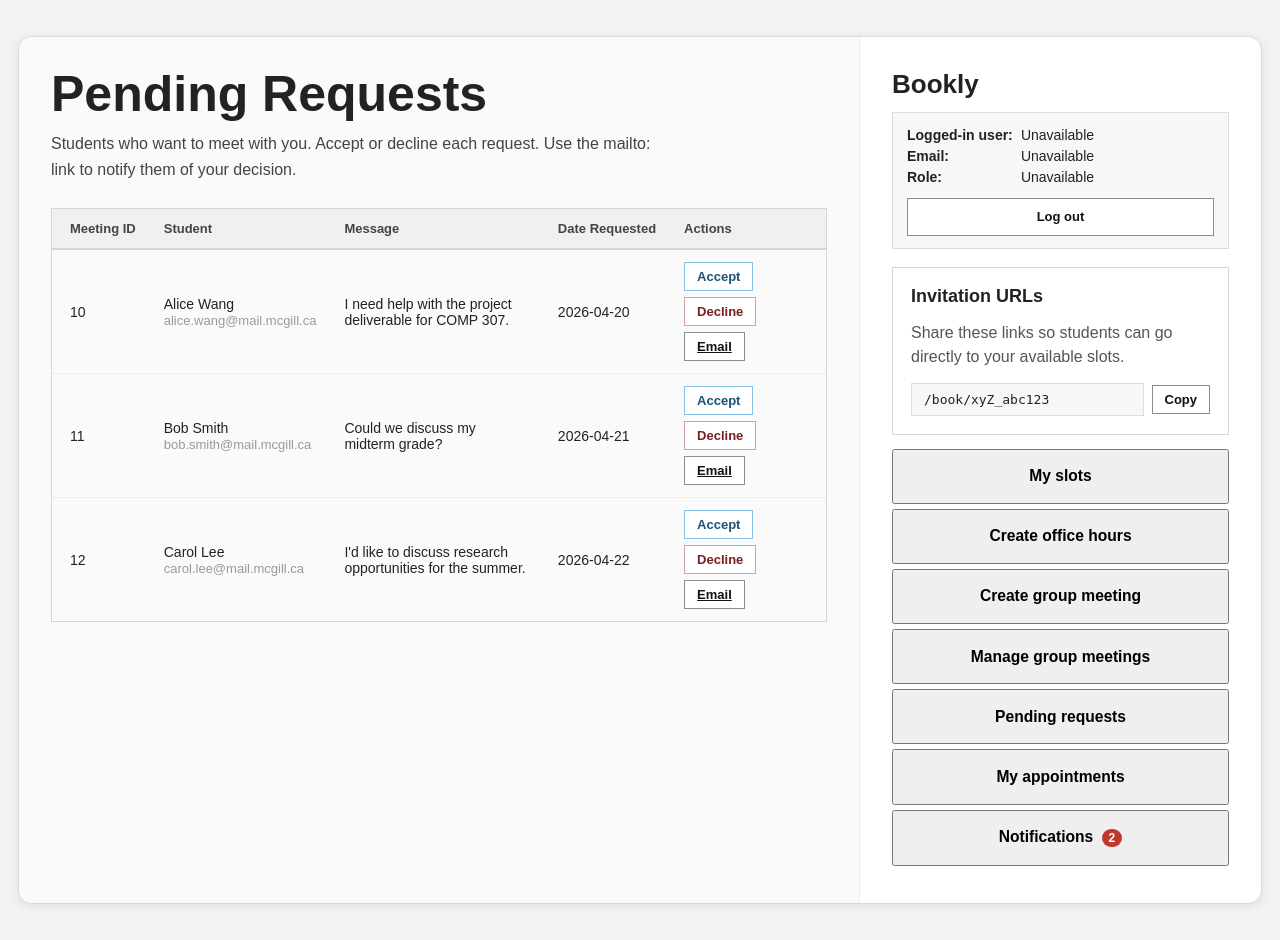
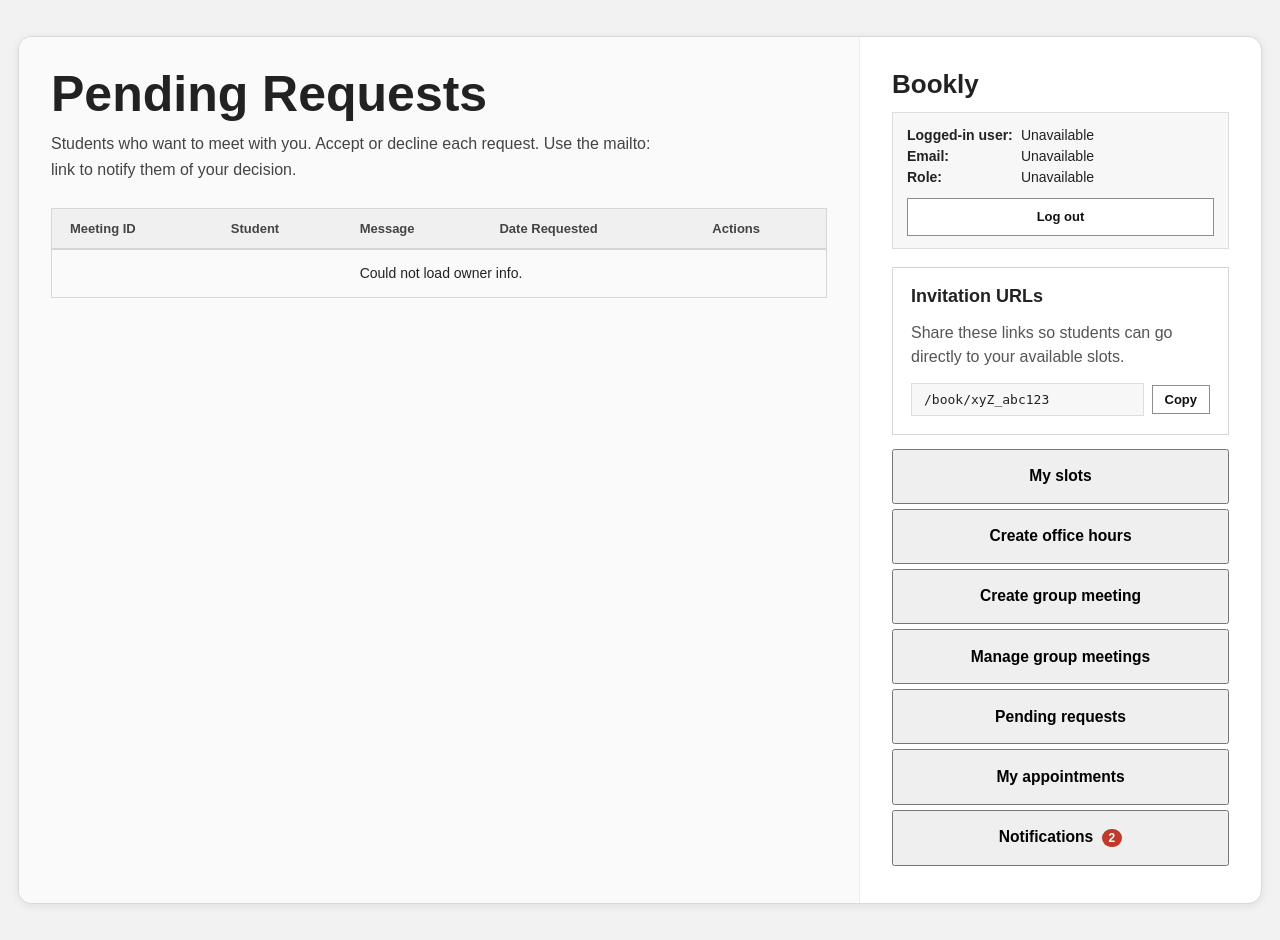
Before and after one commit to Morava83/Bookly-WebApp, a Flask app: template templates/OwnerHomePage.html in a window 1280 px wide, after a click on "Pending requests". Run offline with Flask 3, Linux system fonts and the light colour scheme; the template is opened without the code that fills it, so the values that code supplies are empty; some libraries are stand-ins or nearby versions.

Commit message:
Type1 complete (notification not implemented yet)

```diff
--- a/app.py
+++ b/app.py
@@ -17,7 +17,9 @@ app = Flask(__name__, template_folder="templates")
 socketio = SocketIO(app, cors_allowed_origins="*")
 app.secret_key = os.environ.get("SECRET_KEY", "dev-secret-key") # Change later
 
-# Dynamic media query / SMTP config
+# Dynamic media query
+# SMTP config
+# Zoom app
 app.config.update({
     "FROM_EMAIL": os.environ.get("FROM_EMAIL", "your_email@mail.mcgill.ca"),
     "EMAIL_PASSWORD": os.environ.get("EMAIL_PASSWORD", "your_app_password"),
@@ -55,6 +57,7 @@ def get_role_from_email(email):
         return "user"
     return None
 
+# Using Werkzeug for password
 def hash_password(password):
     return generate_password_hash(password, method="pbkdf2:sha256", salt_length=16)
 
--- a/static/owner-homepage.js
+++ b/static/owner-homepage.js
@@ -632,43 +632,219 @@ function finalizeMeeting(meetingID, slot) {
    TAB 5: Pending Requests — accept / decline
    ═══════════════════════════════════════════ */
 
-function acceptRequest(meetingID, studentEmail) {
-    /*
-     * BACKEND TODO: replace with fetch to /api/type1/accept
-     * body: { meetingID }
-     */
-    var row = document.getElementById('pending-row-' + meetingID);
-    if (row) row.remove();
+async function acceptRequest(meetingID, studentEmail) {
+    try {
+        const response = await fetch('/api/type1/accept', {
+            method: 'POST',
+            headers: {
+                'Content-Type': 'application/json'
+            },
+            body: JSON.stringify({ meetingID: meetingID })
+        });
 
-    showOwnerMsg('pendingSuccessNote', 'Request ' + meetingID + ' accepted.');
+        const data = await response.json();
 
-    // Open mailto: to notify the student
-    window.open(
-        'mailto:' + studentEmail +
-        '?subject=Bookly%20-%20Meeting%20accepted' +
-        '&body=' + encodeURIComponent('Your meeting request has been accepted.'),
-        '_self'
-    );
+        if (!response.ok) {
+            showOwnerError('pendingErrorNote', data.error || 'Could not accept request.');
+            return;
+        }
+
+        await loadPendingRequests();
+        await loadOwnerType1Meetings();
+
+        showOwnerMsg('pendingSuccessNote', 'Request ' + meetingID + ' accepted.');
+    } catch (error) {
+        console.error('Accept request error:', error);
+        showOwnerError('pendingErrorNote', 'Could not connect to server.');
+    }
 }
 
-function declineRequest(meetingID, studentEmail) {
-    /*
-     * BACKEND TODO: replace with fetch to /api/type1/decline
-     * body: { meetingID }
-     */
-    var row = document.getElementById('pending-row-' + meetingID);
-    if (row) row.remove();
+async function declineRequest(meetingID, studentEmail) {
+    try {
+        const response = await fetch('/api/type1/decline', {
+            method: 'POST',
+            headers: {
+                'Content-Type': 'application/json'
+            },
+            body: JSON.stringify({ meetingID: meetingID })
+        });
 
-    showOwnerMsg('pendingSuccessNote', 'Request ' + meetingID + ' declined.');
+        const data = await response.json();
 
-    // Open mailto: to notify the student
-    window.open(
-        'mailto:' + studentEmail +
-        '?subject=Bookly%20-%20Meeting%20declined' +
-        '&body=' + encodeURIComponent('Your meeting request has been declined.'),
-        '_self'
-    );
+        if (!response.ok) {
+            showOwnerError('pendingErrorNote', data.error || 'Could not decline request.');
+            return;
+        }
+
+        await loadPendingRequests();
+
+        showOwnerMsg('pendingSuccessNote', 'Request ' + meetingID + ' declined.');
+    } catch (error) {
+        console.error('Decline request error:', error);
+        showOwnerError('pendingErrorNote', 'Could not connect to server.');
+    }
 }
+
+async function loadPendingRequests() {
+    const tbody = document.querySelector('#pendingRequestsTable tbody');
+    if (!tbody) return;
+
+    tbody.innerHTML = `
+        <tr>
+            <td colspan="5" class="appt-table-empty">Loading pending requests...</td>
+        </tr>
+    `;
+
+    try {
+        const meResponse = await fetch('/api/me');
+        const me = await meResponse.json();
+
+        if (!meResponse.ok) {
+            tbody.innerHTML = `
+                <tr>
+                    <td colspan="5" class="appt-table-empty">Could not load owner info.</td>
+                </tr>
+            `;
+            return;
+        }
+
+        const response = await fetch(`/api/type1/pending/${encodeURIComponent(me.email)}`);
+        const requests = await response.json();
+
+        if (!response.ok) {
+            tbody.innerHTML = `
+                <tr>
+                    <td colspan="5" class="appt-table-empty">Could not load pending requests.</td>
+                </tr>
+            `;
+            return;
+        }
+
+        if (!requests || requests.length === 0) {
+            tbody.innerHTML = `
+                <tr>
+                    <td colspan="5" class="appt-table-empty">No pending requests.</td>
+                </tr>
+            `;
+            return;
+        }
+
+        tbody.innerHTML = '';
+
+        requests.forEach(function (request) {
+            const row = document.createElement('tr');
+            row.id = `pending-row-${request.meetingID}`;
+
+            row.innerHTML = `
+                <td>${request.meetingID}</td>
+                <td>
+                    ${request.student_email}
+                    <br>
+                    <span class="no-link">${request.student_email}</span>
+                </td>
+                <td>${request.message || ''}</td>
+                <td>${request.date || ''}</td>
+                <td>
+                    <div class="table-actions">
+                        <button class="table-action vote" onclick="acceptRequest(${request.meetingID}, '${request.student_email}')">Accept</button>
+                        <button class="table-action danger" onclick="declineRequest(${request.meetingID}, '${request.student_email}')">Decline</button>
+                        <a class="table-action" href="mailto:${request.student_email}?subject=Bookly%20-%20Meeting%20request">Email</a>
+                    </div>
+                </td>
+            `;
+
+            tbody.appendChild(row);
+        });
+
+    } catch (error) {
+        console.error('Load pending requests error:', error);
+        tbody.innerHTML = `
+            <tr>
+                <td colspan="5" class="appt-table-empty">Could not connect to server.</td>
+            </tr>
+        `;
+    }
+}
+
+async function loadOwnerType1Meetings() {
+    const tbody = document.querySelector('#ownerIndividualTable tbody');
+    if (!tbody) return;
+
+    tbody.innerHTML = `
+        <tr>
+            <td colspan="8" class="appt-table-empty">Loading individual meetings...</td>
+        </tr>
+    `;
+
+    try {
+        const response = await fetch('/api/type1/owner_meetings');
+        const data = await response.json();
+
+        if (!response.ok) {
+            tbody.innerHTML = `
+                <tr>
+                    <td colspan="8" class="appt-table-empty">Could not load individual meetings.</td>
+                </tr>
+            `;
+            return;
+        }
+
+        const meetings = data.meetings || [];
+
+        if (meetings.length === 0) {
+            tbody.innerHTML = `
+                <tr>
+                    <td colspan="8" class="appt-table-empty">No accepted individual meetings yet.</td>
+                </tr>
+            `;
+            return;
+        }
+
+        tbody.innerHTML = '';
+
+        meetings.forEach(function (meeting) {
+            const zoomCell = meeting.zoom_link
+                ? `<a class="table-action primary" href="${meeting.zoom_link}" target="_blank">Join</a>`
+                : `<button class="table-action" disabled style="opacity:0.45; cursor:not-allowed;">Join</button>`;
+
+            const row = document.createElement('tr');
+
+            row.innerHTML = `
+                <td>${meeting.meetingID}</td>
+                <td>
+                    ${meeting.student_name}
+                    <br>
+                    <span class="no-link">${meeting.student_email}</span>
+                </td>
+                <td>${meeting.date}</td>
+                <td>${meeting.start_time}</td>
+                <td>${meeting.end_time}</td>
+                <td>${zoomCell}</td>
+                <td><span class="status-badge accepted">${meeting.status}</span></td>
+                <td>
+                    <div class="table-actions">
+                        <a class="table-action" href="mailto:${meeting.student_email}">Email</a>
+                    </div>
+                </td>
+            `;
+
+            tbody.appendChild(row);
+        });
+
+    } catch (error) {
+        console.error('Load owner Type 1 meetings error:', error);
+        tbody.innerHTML = `
+            <tr>
+                <td colspan="8" class="appt-table-empty">Could not connect to server.</td>
+            </tr>
+        `;
+    }
+}
+
+document.addEventListener('DOMContentLoaded', function () {
+    loadPendingRequests();
+    loadOwnerType1Meetings();
+});
 
 /* ═══════════════════════════════════════════
    Shared message helpers
--- a/templates/CreateAccountPage.html
+++ b/templates/CreateAccountPage.html
@@ -3,6 +3,7 @@
     <meta charset="UTF-8">
     <meta name="viewport" content="width=device-width, initial-scale=1.0">
     <title>Bookly - Create Account</title>
+    <link rel="icon" type="image/x-icon" href="{{ url_for('static', filename='favicon.ico') }}">
     <style>
         * {
             box-sizing: border-box;
--- a/templates/HomePage.html
+++ b/templates/HomePage.html
@@ -4,6 +4,7 @@
     <meta name="viewport" content="width=device-width, initial-scale=1.0">
     <title>Bookly - Homepage</title>
     <link rel="stylesheet" href="{{ url_for('static', filename='homepage.css') }}">
+    <link rel="icon" type="image/x-icon" href="{{ url_for('static', filename='favicon.ico') }}">
 </head>
 <body>
     <div class="page">
--- a/templates/LandingLoginPage.html
+++ b/templates/LandingLoginPage.html
@@ -3,6 +3,7 @@
     <meta charset="UTF-8">
     <meta name="viewport" content="width=device-width, initial-scale=1.0">
     <title>Bookly - McGill Booking Application</title>
+    <link rel="icon" type="image/x-icon" href="{{ url_for('static', filename='favicon.ico') }}">
     <style>
         * {
             box-sizing: border-box;
--- a/templates/OwnerHomePage.html
+++ b/templates/OwnerHomePage.html
@@ -4,6 +4,7 @@
     <meta name="viewport" content="width=device-width, initial-scale=1.0">
     <title>Bookly - Owner Dashboard</title>
     <link rel="stylesheet" href="{{ url_for('static', filename='homepage.css') }}">
+    <link rel="icon" type="image/x-icon" href="{{ url_for('static', filename='favicon.ico') }}">
 </head>
 <body>
     <div class="page">
@@ -340,44 +341,8 @@
                                 </tr>
                             </thead>
                             <tbody>
-                                <tr id="pending-row-10">
-                                    <td>10</td>
-                                    <td>Alice Wang<br><span class="no-link">alice.wang@mail.mcgill.ca</span></td>
-                                    <td>I need help with the project deliverable for COMP 307.</td>
-                                    <td>2026-04-20</td>
-                                    <td>
-                                        <div class="table-actions">
-                                            <button class="table-action vote" onclick="acceptRequest(10, 'alice.wang@mail.mcgill.ca')">Accept</button>
-                                            <button class="table-action danger" onclick="declineRequest(10, 'alice.wang@mail.mcgill.ca')">Decline</button>
-                                            <a class="table-action" href="mailto:alice.wang@mail.mcgill.ca?subject=Bookly%20-%20Meeting%20request">Email</a>
-                                        </div>
-                                    </td>
-                                </tr>
-                                <tr id="pending-row-11">
-                                    <td>11</td>
-                                    <td>Bob Smith<br><span class="no-link">bob.smith@mail.mcgill.ca</span></td>
-                                    <td>Could we discuss my midterm grade?</td>
-                                    <td>2026-04-21</td>
-                                    <td>
-                                        <div class="table-actions">
-                                            <button class="table-action vote" onclick="acceptRequest(11, 'bob.smith@mail.mcgill.ca')">Accept</button>
-                                            <button class="table-action danger" onclick="declineRequest(11, 'bob.smith@mail.mcgill.ca')">Decline</button>
-                                            <a class="table-action" href="mailto:bob.smith@mail.mcgill.ca?subject=Bookly%20-%20Meeting%20request">Email</a>
-                                        </div>
-                                    </td>
-                                </tr>
-                                <tr id="pending-row-12">
-                                    <td>12</td>
-                                    <td>Carol Lee<br><span class="no-link">carol.lee@mail.mcgill.ca</span></td>
-                                    <td>I'd like to discuss research opportunities for the summer.</td>
-                                    <td>2026-04-22</td>
-                                    <td>
-                                        <div class="table-actions">
-                                            <button class="table-action vote" onclick="acceptRequest(12, 'carol.lee@mail.mcgill.ca')">Accept</button>
-                                            <button class="table-action danger" onclick="declineRequest(12, 'carol.lee@mail.mcgill.ca')">Decline</button>
-                                            <a class="table-action" href="mailto:carol.lee@mail.mcgill.ca?subject=Bookly%20-%20Meeting%20request">Email</a>
-                                        </div>
-                                    </td>
+                                <tr>
+                                    <td colspan="5" class="appt-table-empty">Loading pending requests ...</td>
                                 </tr>
                             </tbody>
                         </table>
@@ -411,19 +376,7 @@
                                 </thead>
                                 <tbody>
                                     <tr>
-                                        <td>10</td>
-                                        <td>Alice Wang</td>
-                                        <td>2026-04-24</td>
-                                        <td>10:00</td>
-                                        <td>10:15</td>
-                                        <td><a class="table-link" href="https://mcgill.zoom.us/j/111222333" target="_blank">Join</a></td>
-                                        <td><span class="status-badge accepted">Accepted</span></td>
-                                        <td>
-                                            <div class="table-actions">
-                                                <a class="table-action" href="mailto:alice.wang@mail.mcgill.ca">Email</a>
-                                                <button class="table-action danger">Cancel</button>
-                                            </div>
-                                        </td>
+                                        <td colspan="5" class="appt-table-empty">Loading individual meetings ...</td>
                                     </tr>
                                 </tbody>
                             </table>
```
Also changed, not shown: Type1.py (+65 -35 lines), Type3.py (+0 -7 lines), static/homepage.js (+14 -0 lines), static/favicon.ico (added).
